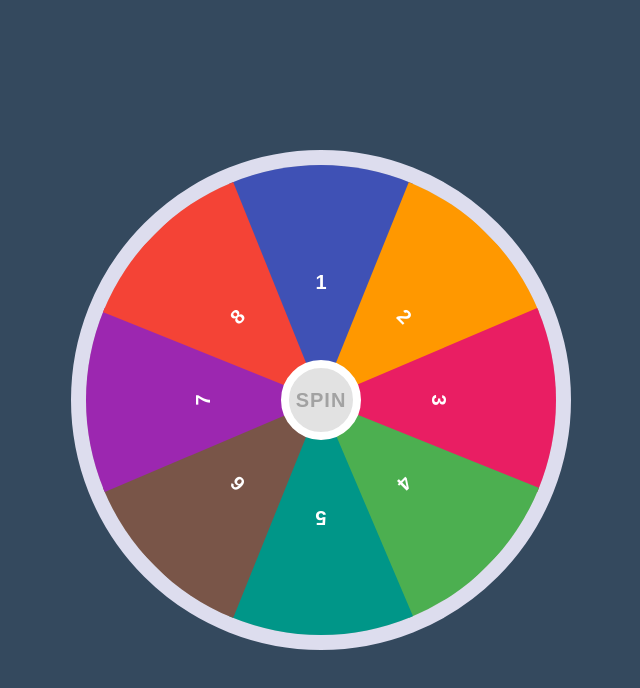
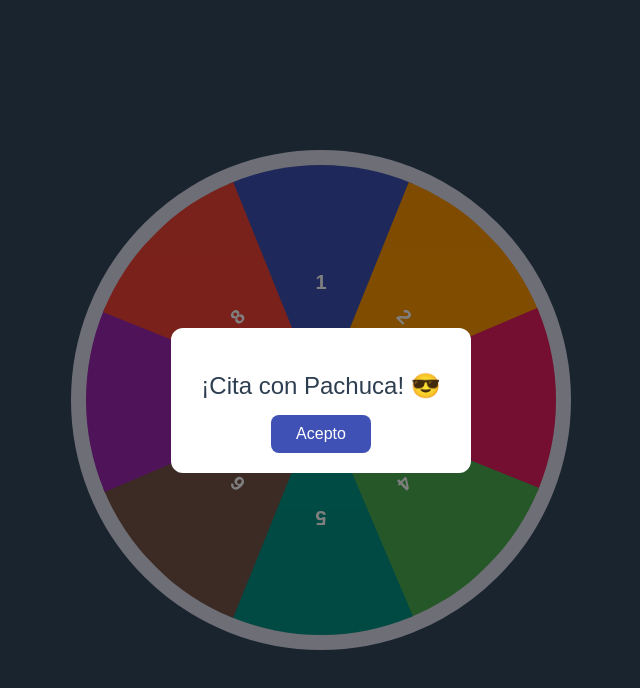
Before and after one commit to Nie-Lie/ruleta-trampa, a plain HTML site: page index.html in a window 1280 px wide. Shown: the whole page, without its empty margins (319-959 px from the left). Drawn offline with Linux system fonts and the light colour scheme.

Commit message:
Update style.css

```diff
--- a/style.css
+++ b/style.css
@@ -91,7 +91,7 @@ body {
   letter-spacing: 1px;
 }
 
-/* --- Mensaje modal flotante --- */
+/* Modal flotante */
 #mensaje {
   position: fixed;
   top: 0;
@@ -99,10 +99,14 @@ body {
   width: 100%;
   height: 100%;
   background: rgba(0, 0, 0, 0.5);
-  display: none;
+  display: flex;
   align-items: center;
   justify-content: center;
-  z-index: 999;
+  z-index: 1000;
+}
+
+.oculto {
+  display: none;
 }
 
 #mensaje .contenido {
```
